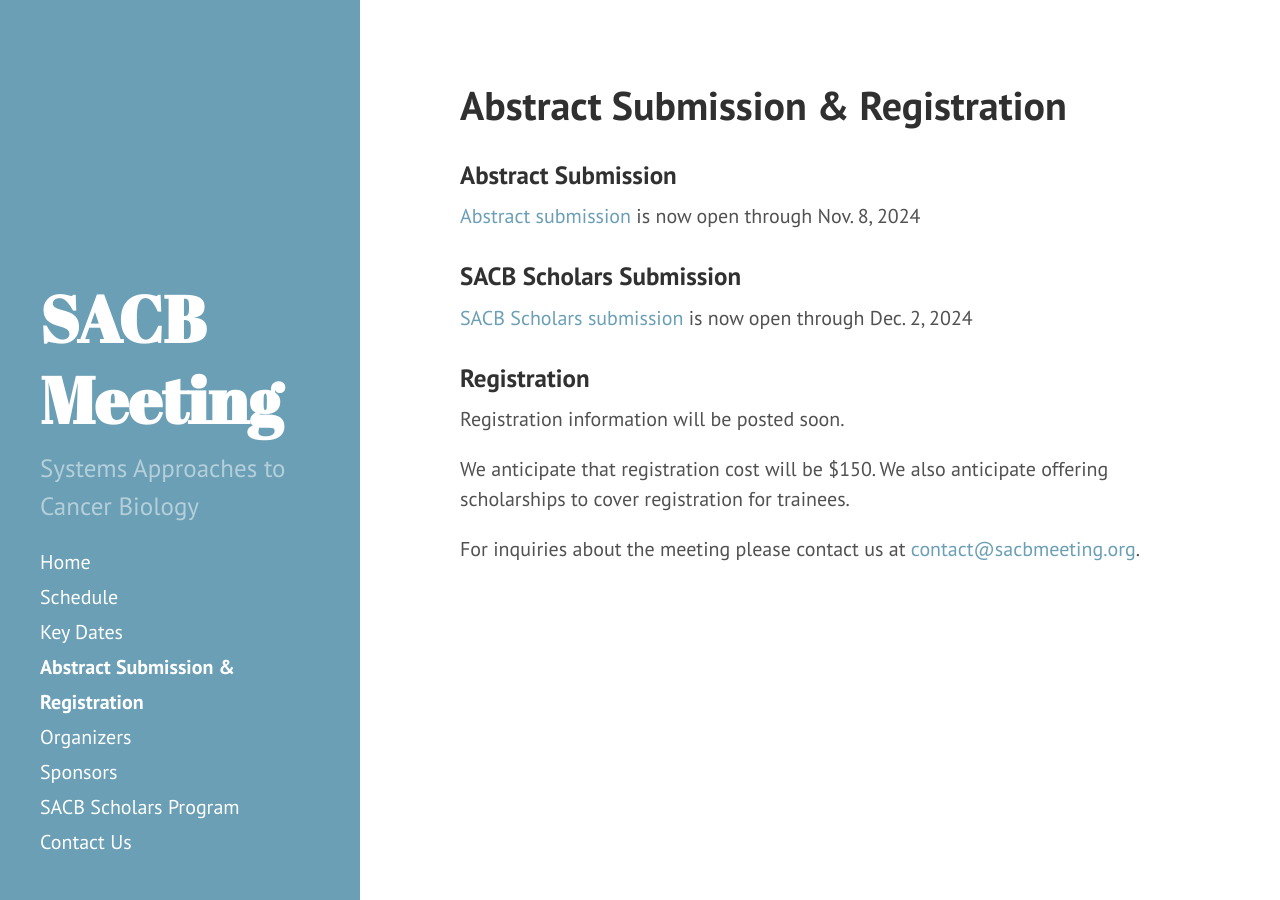
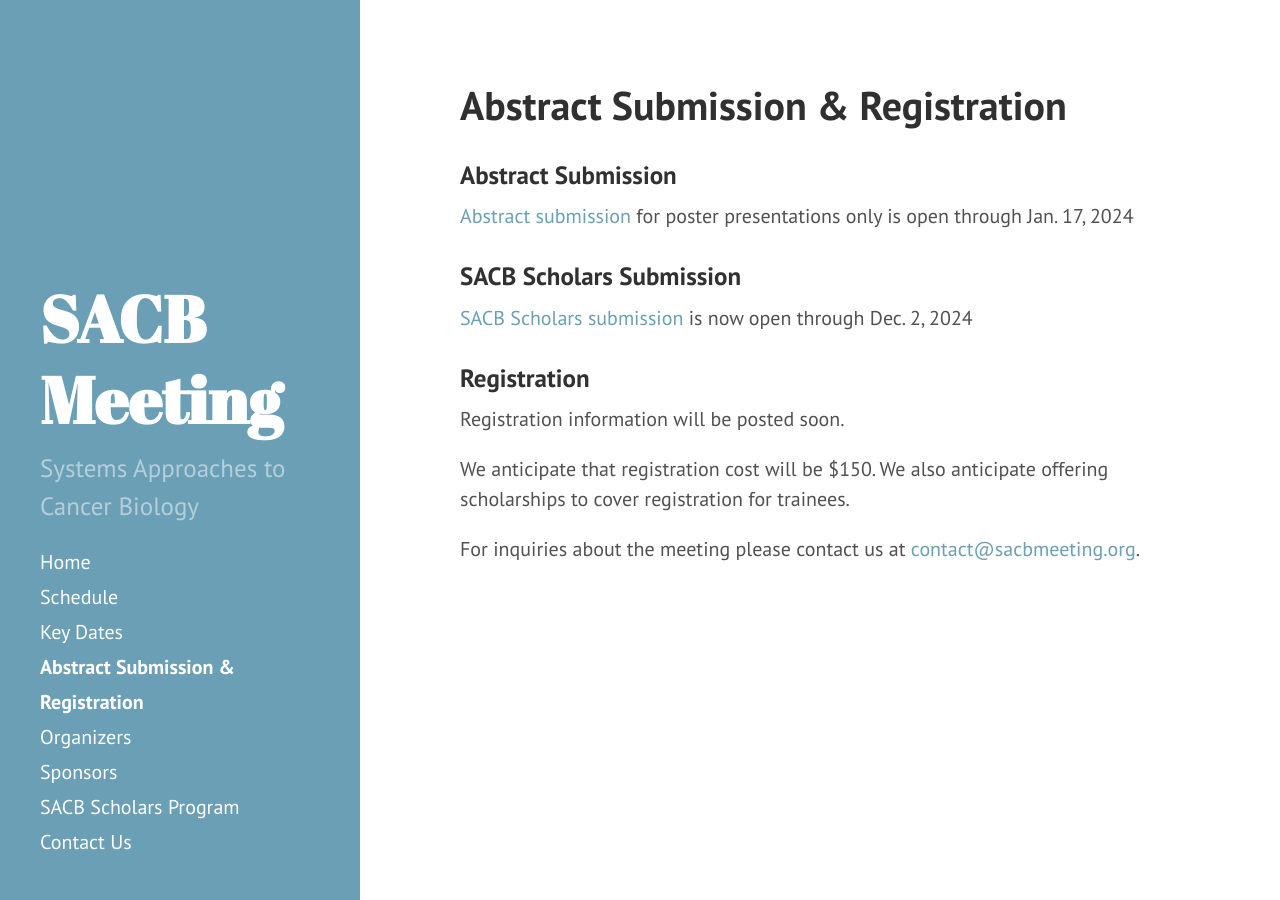
Before and after one commit to AECCSB/sacb-meeting, a Jekyll site: the page built from registration-abstract-submission.md, in a window 1280 px wide. Built offline with Jekyll 4.4.1, drawn with Linux system fonts in a browser that asks for light colours.

Commit message:
Update registration-abstract-submission.md

```diff
--- a/registration-abstract-submission.md
+++ b/registration-abstract-submission.md
@@ -5,7 +5,7 @@ layout: page
 
 ### Abstract Submission
 
-[Abstract submission](https://forms.gle/ArHFcKNvtM5DeQDEA) is now open through Nov. 8, 2024
+[Abstract submission](https://forms.gle/ArHFcKNvtM5DeQDEA) for poster presentations only is open through Jan. 17, 2024
 
 ### SACB Scholars Submission
 
```
